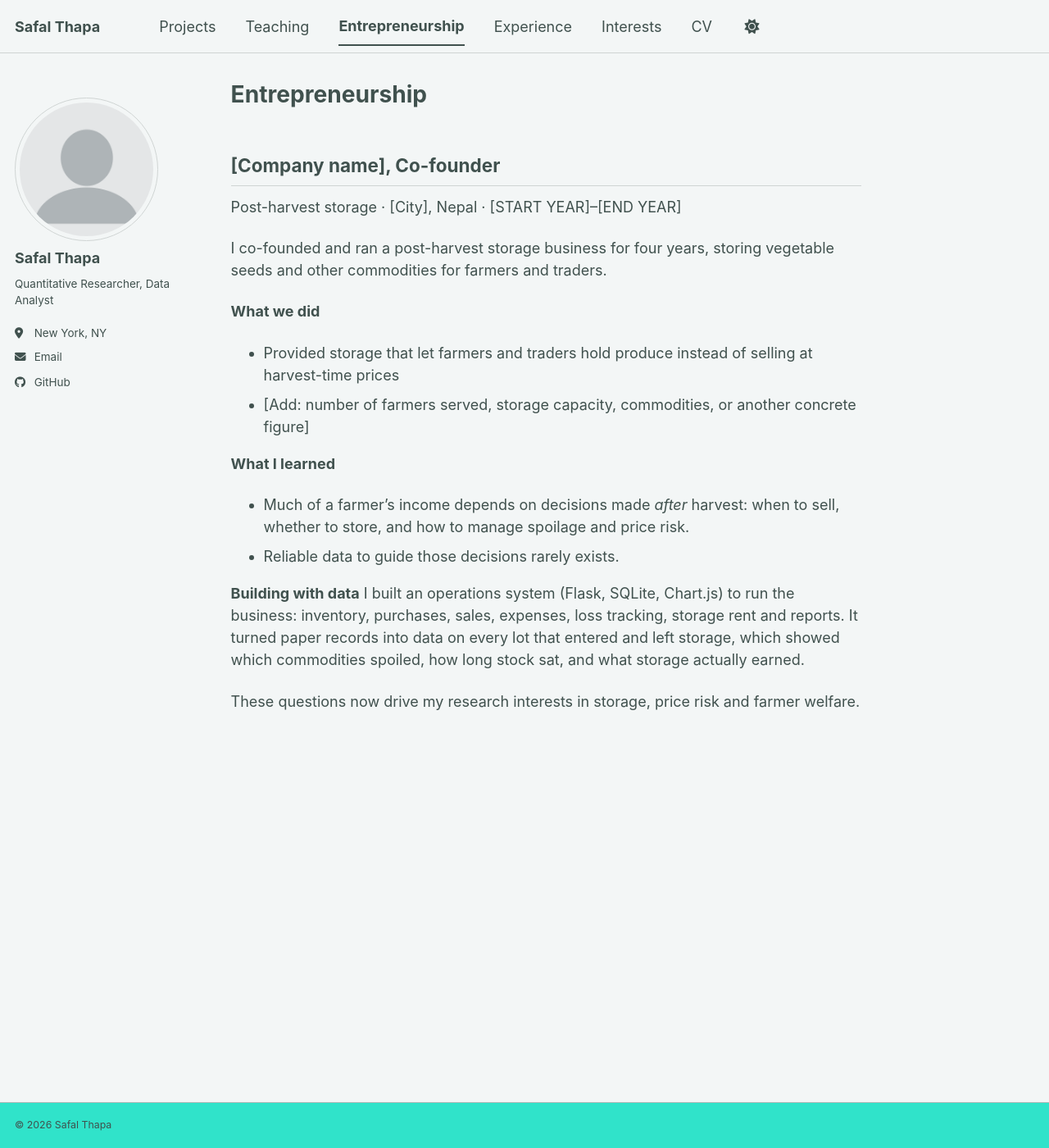
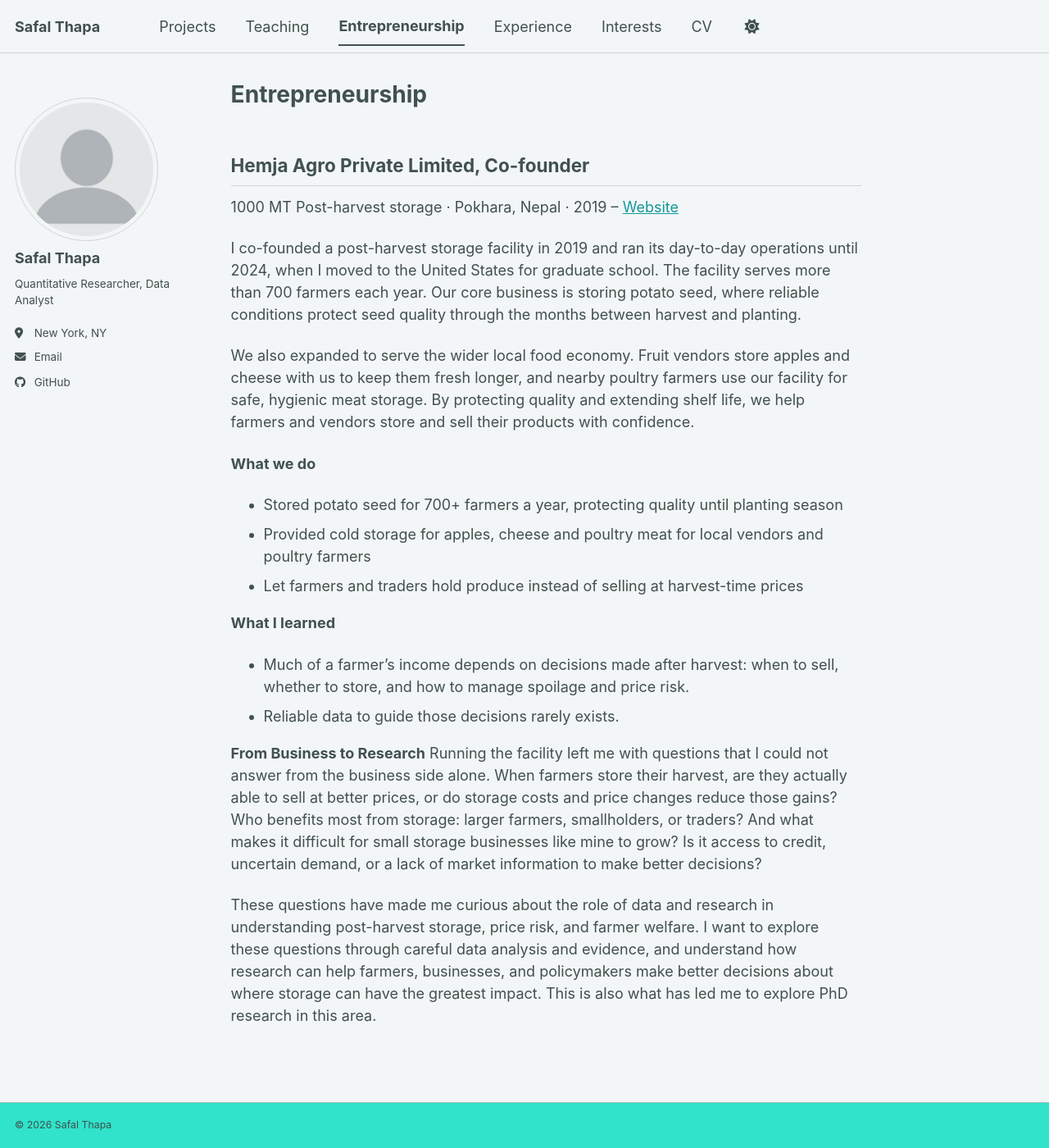
Before and after one commit to SafalThapa17/safalthapa.github.io, a Jekyll site: the page built from _pages/entrepreneurship.md, in a window 1280 px wide and 1400 px high. Shown: the whole window at 82% size. Built offline with Jekyll 4.4.1, drawn with Linux system fonts in a browser that asks for light colours; a script bundle is joined from its source files by our own code; a style sheet for code colours, icons or effects is not loaded.

Commit message:
Revise entrepreneurship experience and details
Updated the entrepreneurship page to reflect the co-founding of Hemja Agro Private Limited and detailed the operations and impact of the post-harvest storage facility.

```diff
--- a/_pages/entrepreneurship.md
+++ b/_pages/entrepreneurship.md
@@ -4,20 +4,24 @@ title: "Entrepreneurship"
 author_profile: true
 ---
 
-## [Company name], Co-founder
-Post-harvest storage · [City], Nepal · [START YEAR]–[END YEAR]
+## Hemja Agro Private Limited, Co-founder
+1000 MT Post-harvest storage · Pokhara, Nepal · 2019 –
+[Website](https://www.hemjaagro.com.np/)
 
-I co-founded and ran a post-harvest storage business for four years, storing vegetable seeds and other commodities for farmers and traders.
+I co-founded a post-harvest storage facility in 2019 and ran its day-to-day operations until 2024, when I moved to the United States for graduate school. The facility serves more than 700 farmers each year. Our core business is storing potato seed, where reliable conditions protect seed quality through the months between harvest and planting.
 
-**What we did**
-- Provided storage that let farmers and traders hold produce instead of selling at harvest-time prices
-- [Add: number of farmers served, storage capacity, commodities, or another concrete figure]
+We also expanded to serve the wider local food economy. Fruit vendors store apples and cheese with us to keep them fresh longer, and nearby poultry farmers use our facility for safe, hygienic meat storage. By protecting quality and extending shelf life, we help farmers and vendors store and sell their products with confidence.
+
+**What we do**
+- Stored potato seed for 700+ farmers a year, protecting quality until planting season
+- Provided cold storage for apples, cheese and poultry meat for local vendors and poultry farmers
+- Let farmers and traders hold produce instead of selling at harvest-time prices
 
 **What I learned**
-- Much of a farmer's income depends on decisions made *after* harvest: when to sell, whether to store, and how to manage spoilage and price risk.
+- Much of a farmer's income depends on decisions made after harvest: when to sell, whether to store, and how to manage spoilage and price risk.
 - Reliable data to guide those decisions rarely exists.
 
-**Building with data**
-I built an operations system (Flask, SQLite, Chart.js) to run the business: inventory, purchases, sales, expenses, loss tracking, storage rent and reports. It turned paper records into data on every lot that entered and left storage, which showed which commodities spoiled, how long stock sat, and what storage actually earned.
+**From Business to Research**
+Running the facility left me with questions that I could not answer from the business side alone. When farmers store their harvest, are they actually able to sell at better prices, or do storage costs and price changes reduce those gains? Who benefits most from storage: larger farmers, smallholders, or traders? And what makes it difficult for small storage businesses like mine to grow? Is it access to credit, uncertain demand, or a lack of market information to make better decisions?
 
-These questions now drive my research interests in storage, price risk and farmer welfare.
+These questions have made me curious about the role of data and research in understanding post-harvest storage, price risk, and farmer welfare. I want to explore these questions through careful data analysis and evidence, and understand how research can help farmers, businesses, and policymakers make better decisions about where storage can have the greatest impact. This is also what has led me to explore PhD research in this area.
```
